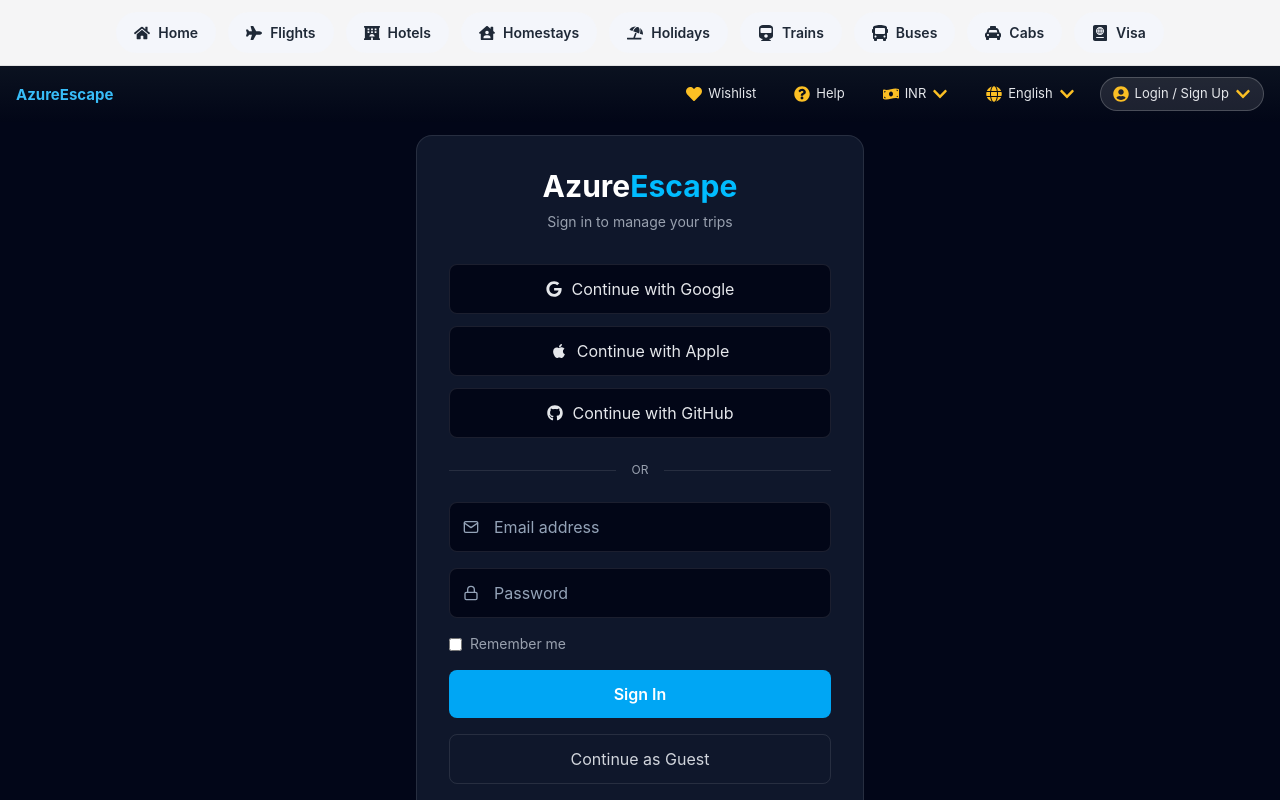
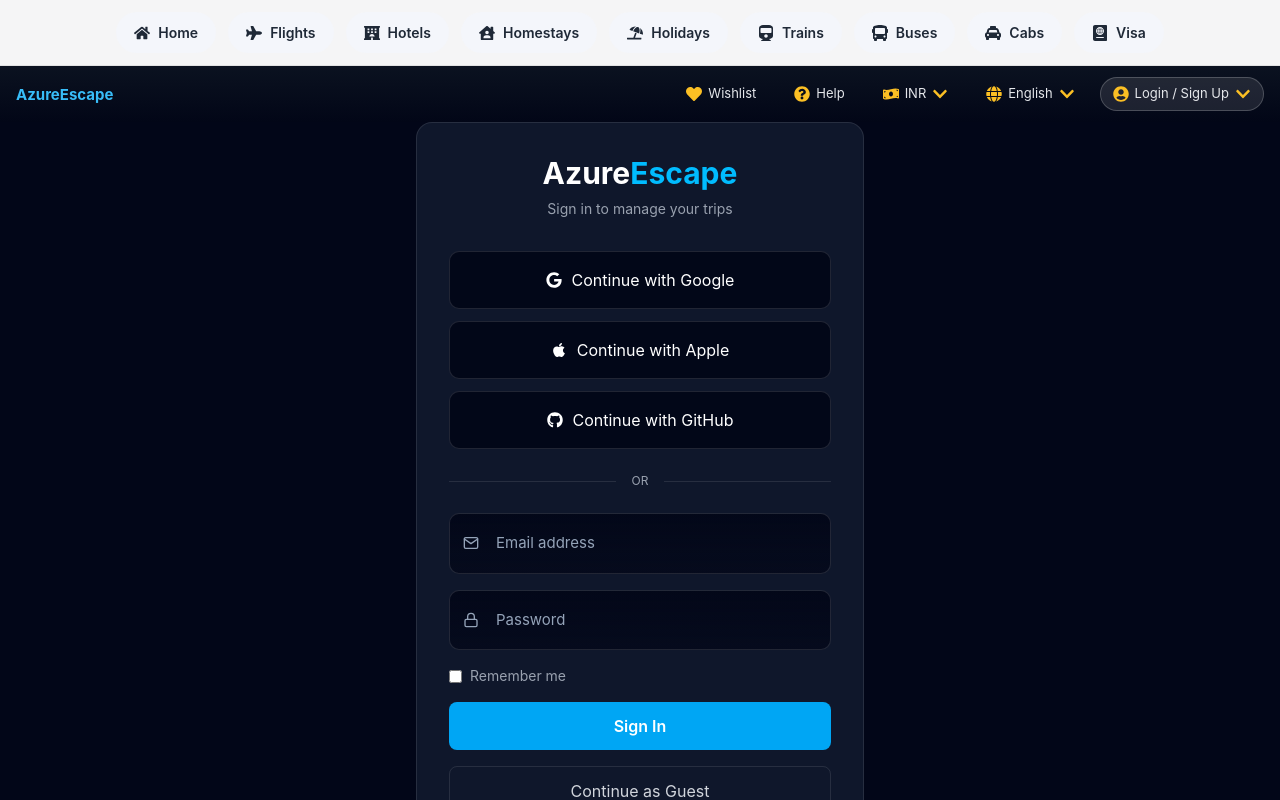
Before and after one commit to aakashsaini943/AzureEscape, a React (Vite) app: page /login in a window 1280 px wide. Shown: the top 800 px of the page. Built offline with nearby package versions, Linux system fonts and the light colour scheme.

Commit message:
fix(build): downgrade daisyUI for Tailwind v4 compatibility

```diff
--- a/src/components/sections/offer/MiniOffers.jsx
+++ b/src/components/sections/offer/MiniOffers.jsx
@@ -1,4 +1,4 @@
-import "./minioffers.css";
+import "./Minioffers.css";
 
 export default function Minioffers() {
   return (
--- a/src/index.css
+++ b/src/index.css
@@ -1,5 +1,5 @@
 @import "tailwindcss";
-@plugin "daisyui";
+
 
 
 
@@ -7,12 +7,12 @@
 /* ==================== navbar ======================= */
 
 
-:root {
-  --hue-main: 215; /* ocean blue */
+ :root {
+  --hue-main: 215;
 }
 
 /* Slow, luxury hue shift */
-@keyframes hueFlow {
+ @keyframes hueFlow {
   0%   { --hue-main: 215; }
   50%  { --hue-main: 245; }
   100% { --hue-main: 215; }
@@ -22,8 +22,8 @@
   animation: hueFlow 22s ease-in-out infinite;
 }
 
-/* Tokens */
-.hue-text {
+ /* Tokens  */
+ .hue-text {
   color: hsl(var(--hue-main), 90%, 60%);
 }
 
@@ -43,7 +43,7 @@
 
 /* ............................ */
 
-body {
+ body {
   min-height: 100vh;
   background: radial-gradient(
       circle at top,
@@ -72,46 +72,72 @@
 
 /* ========== auth form ========================= */
 
+
+/* ===== Input Field ===== */
 .auth-input {
   width: 100%;
-  padding: 12px 16px 12px 44px;
-  border-radius: 8px;
-  background: #020617;
-  border: 1px solid rgba(255,255,255,0.1);
-  color: white;
+  padding: 18px 16px 18px 46px; /* ⬆️ top & bottom increased */
+  border-radius: 10px;
+  background: linear-gradient(
+    180deg,
+    rgba(2, 6, 23, 0.9),
+    rgba(2, 6, 23, 0.7)
+  );
+  border: 1px solid rgba(255, 255, 255, 0.12);
+  color: #f8fafc;
+  font-size: 15px;
 }
+
 
 .auth-input::placeholder {
   color: #94a3b8;
+  font-weight: 400;
 }
 
 .auth-input:focus {
   outline: none;
   border-color: #38bdf8;
+  background: rgba(2, 6, 23, 0.95);
+  box-shadow:
+    0 0 0 3px rgba(56, 189, 248, 0.15),
+    0 8px 20px rgba(0, 0, 0, 0.35);
 }
 
+/* ===== Icon ===== */
 .auth-icon {
   position: absolute;
   left: 14px;
   top: 50%;
   transform: translateY(-50%);
   color: #94a3b8;
+  font-size: 16px;
+  pointer-events: none;
+  transition: color 0.25s ease;
 }
 
+.auth-input:focus + .auth-icon {
+  color: #38bdf8;
+}
+
+/* ===== Social Button ===== */
 .auth-social {
   width: 100%;
-  padding: 12px;
-  border-radius: 8px;
-  background: #020617;
-  border: 1px solid rgba(255,255,255,0.1);
+  padding: 16px 14px; /* ⬆️ top & bottom increased */
+  border-radius: 10px;
+  background: rgba(2, 6, 23, 0.9);
+  border: 1px solid rgba(255, 255, 255, 0.12);
   display: flex;
   align-items: center;
   justify-content: center;
   gap: 10px;
-  color: #e5e7eb;
-  transition: background 0.2s;
+}
+.auth-social:hover {
+  background: rgba(255, 255, 255, 0.06);
+  box-shadow: 0 8px 24px rgba(0, 0, 0, 0.35);
+  transform: translateY(-1px);
 }
 
-.auth-social:hover {
-  background: rgba(255,255,255,0.05);
+.auth-social:active {
+  transform: translateY(0);
+  box-shadow: 0 4px 12px rgba(0, 0, 0, 0.3);
 }
```
